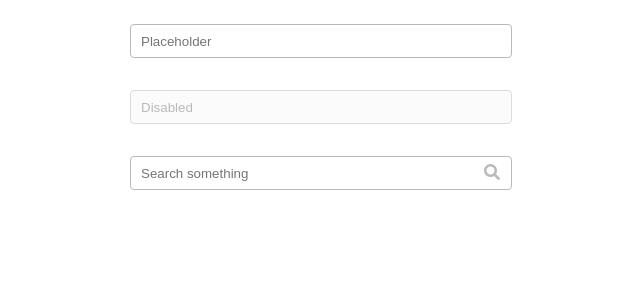
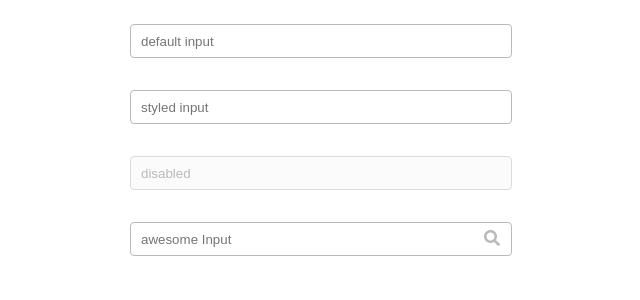
Before and after one commit to celinelegros/hackjam-styled-components, a React (Create React App) app: page / in a window 1280 px wide. Shown: the top 300 px of the page, without its empty margins (319-959 px from the left). Built offline with nearby package versions, Linux system fonts and the light colour scheme.

Commit message:
style(03-extends-style-solution):

```diff
--- a/src/03-extend-style-solution/App.js
+++ b/src/03-extend-style-solution/App.js
@@ -1,11 +1,79 @@
-import React, {Component} from 'react';
+import React, { Component } from 'react';
+import styled from 'styled-components';
+
+const StyledSection = styled.section`
+  display: flex;
+  flex-direction: column;
+  margin: auto;
+  align-items: center;
+`;
+
+const InputDefault = styled.input`
+  margin: 16px 0;
+  border-radius: 4px;
+  width: 360px;
+  height: 32px;
+  outline: none;
+  padding: 0 10px;
+  border: 1px solid #b7bbba;
+  background: white;
+  transition: all 0.3s ease-in-out;
+  position: relative;
+  &:focus {
+    box-shadow: 0 3px 10px 0 rgba(0, 0, 0, 0.15);
+  }
+`;
+
+const StyledInput = styled(InputDefault)`
+  &:focus {
+    border: 1px solid red;
+    transition: all 0.2s ease-in-out;
+  }
+`;
+
+const DisabledInput = styled(InputDefault)`
+  background: #f9f9f9;
+  cursor: not-allowed;
+  opacity: 0.5;
+`;
+const InputLogoContainer = styled.div`
+  position: relative;
+  i {
+    width: 16px;
+    height: 16px;
+    position: absolute;
+    top: 24px;
+    right: 12px;
+    color: #b7bbba;
+  }
+`;
+
+const InputLogo = styled(StyledInput)`
+  &:focus {
+    border-color: lightblue;
+    color: lightblue;
+    &::placeholder {
+      color: lightblue;
+    }
+  }
+  &:focus ~ i {
+    color: lightblue;
+    transition: all 0.2s ease-in-out;
+  }
+`;
 
 export class App extends Component {
   render() {
     return (
-      <div>
-
-      </div>
+      <StyledSection>
+        <InputDefault placeholder="default input" />
+        <StyledInput placeholder="styled input" />
+        <DisabledInput placeholder="disabled" disabled="disabled" />
+        <InputLogoContainer>
+          <InputLogo placeholder="awesome Input" />
+          <i className="fas fa-search" />
+        </InputLogoContainer>
+      </StyledSection>
     );
   }
 }
--- a/src/03-extend-style/App.js
+++ b/src/03-extend-style/App.js
@@ -1,5 +1,4 @@
 import React, { Component, Fragment } from 'react';
-import { SearchSvg } from '../assets/magnifier-tool.svg';
 export class App extends Component {
   render() {
     return (
@@ -69,7 +68,7 @@ export class App extends Component {
           />
           <div className="logo-input">
             <input placeholder="Search something" />
-            <i class="fas fa-search" />
+            <i className="fas fa-search" />
           </div>
         </section>
       </Fragment>
--- a/src/index.js
+++ b/src/index.js
@@ -1,5 +1,5 @@
 import React from 'react';
 import ReactDOM from 'react-dom';
-import { App } from './03-extend-style/App';
+import { App } from './03-extend-style-solution/App';
 
 ReactDOM.render(<App />, document.getElementById('root'));
```
